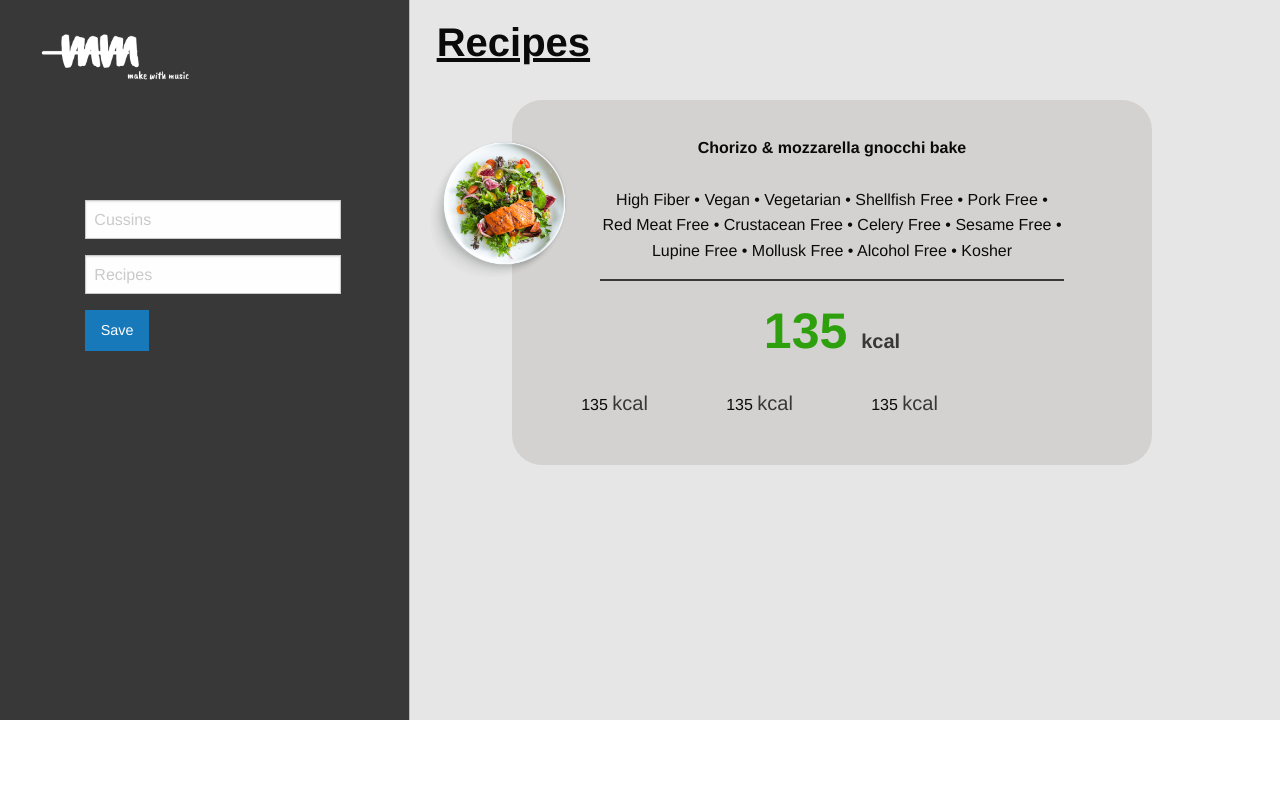
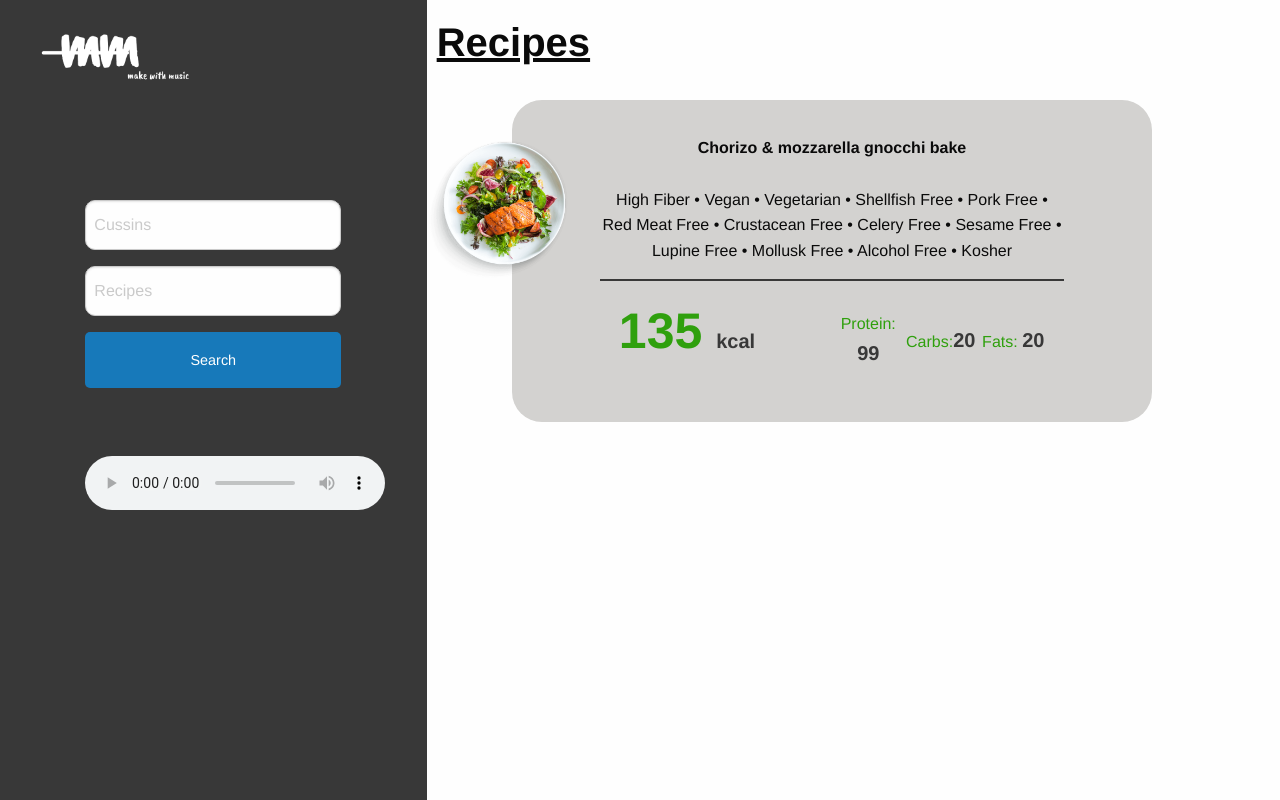
Before and after one commit to bajraroshan/Recipes-with-little-taste-of-music, a plain HTML site: page result.html in a window 1280 px wide. Drawn offline with nearby package versions, Linux system fonts and the light colour scheme.

Commit message:
added the both Containers

```diff
--- a/assets/css/result.css
+++ b/assets/css/result.css
@@ -8,10 +8,12 @@
 }
 
 body {
-    background: url(../images/b1.png) no-repeat;
+
     background-size: cover;
-    /* background-color: #2b2b2b; */
+
     box-sizing: border-box;
+
+
 
 
 }
@@ -22,10 +24,9 @@ body {
 
 }
 
-
-
 .leftcontainer {
-
+    background-color: #383838;
+    height: 100vh
 }
 
 .headertag1 {
@@ -34,8 +35,6 @@ body {
     padding: 10px;
     font-size: 40px;
     text-decoration: underline;
-
-
 }
 
 .leftcontainerinput {
@@ -44,11 +43,16 @@ body {
 
 }
 
+.inputfelid {
+    border-radius: 10px;
+    height: 50px;
+}
+
 .imagecard {
     height: 200px;
     width: 200px;
     position: relative;
-    top:40px;
+    top: 40px;
 }
 
 .rightcontainerRecipes {
@@ -59,130 +63,63 @@ body {
     position: absolute;
     left: 40%;
     z-index: -1;
+}
+
+.recipetitle,
+.recipeingredients,
+.calarios {
+    width: 80%;
+    margin: 5px auto;
+    text-align: center;
+}
+
+.recipeingredients {
+    border-bottom: 2px solid #383838;
 
 }
-.recipetitle,.recipeingredients,.calarios{
 
-    width: 80%;
-    margin:5px auto;
-    text-align: center;
-}
-.recipeingredients{
-    border-bottom: 2px solid #383838;
-    /* padding: 2px 0px; */
-}
-.recipetitle{
+.recipetitle {
     font-weight: bold;
 
+}
 
-}
 .calarios {
     text-align: center;
     font-weight: bold;
     color: #2fa00d;
     font-size: 50px;
+    margin: 5px auto;
+}
 
-    margin: 5px auto;
-
-}
-.calariostext{
+.calariostext {
     font-size: 20px;
-    color: #383838
+    color: #383838;
+    font-weight: bold;
 
 }
 
+.big3 {
+    text-align: center;
+    margin: 0 auto;
+}
 
-/*
-.headertag1 {
+.Protein,
+.Carbs,
+.Fats {
 
-    font-weight: bold;
-    text-decoration: underline;
-    font-size:60px;
+    padding-top: 25px;
+    align-content: center;
+
+    color: #2fa00d
+}
+
+.audio {
+    margin: 20% auto;
 
 }
 
-/* .imagecard {
-    width: 200px;
-    height: 150px;
-    position: absolute;
-    top: 60px;
-    left: -90px;
-    border-radius: 50%;
-
-} */
-
-/* .rightcontainerinput {
-    margin-top: 3%;
-    /* position: relative;
-} */
-
-/* .rightcontainerRecipes {
-    background-color: #9c5555;
-    border-radius: 30px;
-    position: absolute
-    box-sizing: border-box;
-    padding: 20px;
-    width: 90%
-} */
-
-
-
-
-
-/* .searchbutton,
-.inputfelid {
+.searchbutton {
     border-radius: 5px;
-    height: 40px;
-    margin-top: 2%;
-
-} */
-
-
-
-
-/* #left-inputs {
-    width: 60%;
-    display: flex;
-    justify-content: center;
-} */
-
-/* .buttonsearch {
-    cursor: pointer;
-
-
-} */
-
-/* .recipetitle {
-    margin: 0 auto;
-    text-align: center;
-    font-weight: bold;
-
-    width: 80%;
-    color: #383838
-} */
-
-/* .recipeingredients {
-    margin: 5px auto;
-    text-align: center;
-    width: 80%;
-    color: #383838;
-    padding: 10px;
-    border-bottom: 3px solid #383838
-} */
-
-/* .calarios {
-    text-align: left;
-    font-weight: bold;
-    color: #2fa00d;
-    font-size: 50px;
-    width: 80%;
-    margin: 5px auto;
-
-
-
-} */
-/* .calariostext{
-    font-size: 20px;
-    color: #383838
-
-} */
+    padding: 20px 80px;
+    width: 100%;
+}
--- a/result.html
+++ b/result.html
@@ -24,9 +24,6 @@
 </head>
 
 <body>
-    <header>
-
-    </header>
     <main>
         <div class="grid-x" class="maincontext">
             <div class="cell small-3 mediam-3 large-4 leftcontainer">
@@ -36,7 +33,14 @@
                 <div class="cell leftcontainerinput">
                     <input type="text" placeholder="Cussins" class="inputfelid">
                     <input type="text" placeholder="Recipes" class="inputfelid">
-                    <button type="button" class="button searchbutton">Save</button>
+                    <button type="button" class="button searchbutton">Search</button>
+                    <div class="cell audio">
+                        <audio controls>
+                            <source src="horse.ogg" type="audio/ogg">
+                            <source src="horse.mp3" type="audio/mpeg">
+                            Your browser does not support the audio element.
+                        </audio>
+                    </div>
                 </div>
             </div>
             <div class="cell small-9 mediam-9 large-8 rightcontainer">
@@ -60,39 +64,30 @@
                                 </p>
                             </div>
                             <div class="cell">
-                                <div class="cell large-6 calarios">
-                                    <p>135 <span class=calariostext>kcal</span></p>
+                                <div class="grid-x">
+                                    <div class="cell large-6 calarios">
+                                        <p>135 <span class="calariostext">kcal</span></p>
+                                    </div>
+                                    <div class="cell large-6  big3">
+                                        <div class="grid-x">
 
-                                </div>
-                                <div class="cell large-6  big3">
-                                    <div class="grid-x">
-
-                                        <div class="cell large-3 Carbs">
-                                            <p>135 <span class=calariostext>kcal</span></p>
-
-                                        </div>
-                                        <div class="cell large-3  Fats">
-                                            <p>135 <span class=calariostext>kcal</span></p>
-
-                                        </div>
-                                        <div class="cell large-3  Fats">
-                                            <p>135 <span class=calariostext>kcal</span></p>
+                                            <div class="cell large-3 Protein">
+                                                <p>Protein: <span class="calariostext">99</span></p>
+                                            </div>
+                                            <div class="cell large-3  Carbs">
+                                                <p>Carbs:<span class="calariostext">20</span></p>
+                                            </div>
+                                            <div class="cell large-3  Fats">
+                                                <p>Fats: <span class="calariostext">20</span></p>
+                                            </div>
 
                                         </div>
 
-
                                     </div>
-
-
-
                                 </div>
                             </div>
-
                         </div>
-
-
                     </div>
-
                 </div>
             </div>
     </main>
@@ -109,23 +104,3 @@
 </body>
 
 </html>
-
-
-
-
-<!-- <header>
-
-</header>
-<main>
-    <div class="columns large-5 leftcontainer">
-        <div class="columns">
-            <h1>ram</h1>
-            <input type="text" placeholder=".medium-6.cell">
-            <input type="text" placeholder=".medium-6.cell">
-        </div>
-    </div>
-    <div class="columns large-8 rightcontainer">
-    </div>
-</main>
-<footer>
-</footer> -->
```
